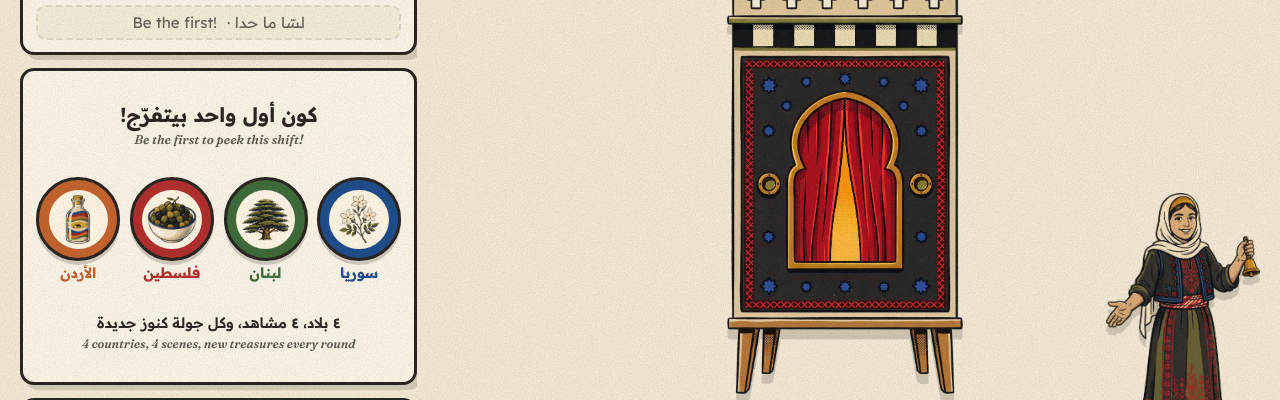
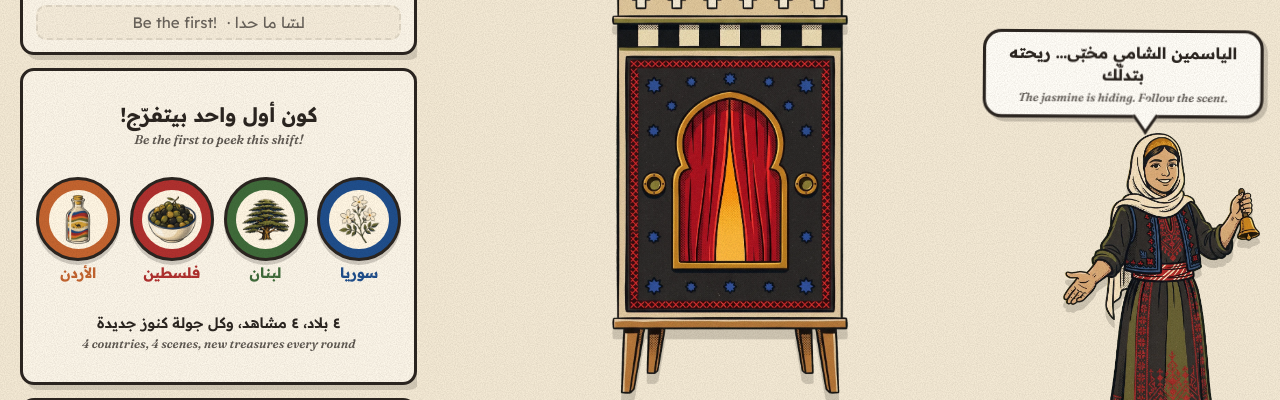
Before and after one commit to IyadAbouelseoud/computer-club-resources, a plain HTML site: page levant/index.html in a window 1280 px wide. Shown: the part 283-683 px from the top of the page. Drawn offline with Linux system fonts and the light colour scheme.

Commit message:
Levant booth: bigger hakawati with a rotating funny speech bubble (separate lines per shift, live golden-hour and champion lines)
Co-Authored-By: Claude Opus 5.5 <noreply@anthropic.com>
Claude-Session: https://claude.ai/code/session_01YRXz8KyLizgreZHW4aB3Bi

```diff
--- a/levant/css/sandouq.css
+++ b/levant/css/sandouq.css
@@ -35,8 +35,18 @@ small{display:block;font-family:var(--en-display);font-style:italic;font-weight:
 .box-art{flex:1;min-height:0;width:100%;display:flex;justify-content:center}
 .box-art svg,.box-art img{height:100%;width:auto;max-width:100%;object-fit:contain;filter:drop-shadow(0 10px 0 rgba(43,37,32,.18))}
 .box-wrap:hover .box-art svg{transform:translateY(-2px)}
-.hak{position:absolute;right:0;bottom:8%;height:50%;width:auto;pointer-events:none;filter:drop-shadow(0 8px 0 rgba(43,37,32,.18))}
-@media (max-aspect-ratio:1/1){.hak{height:44%}}
+.hak{position:absolute;right:0;bottom:6%;height:64%;pointer-events:none}
+.hak img{height:100%;width:auto;display:block;filter:drop-shadow(0 8px 0 rgba(43,37,32,.18))}
+.bub{position:absolute;bottom:calc(100% + 14px);right:0;width:max-content;max-width:min(270px,24vw);background:#FFFDF7;border:3px solid var(--ink);border-radius:18px;
+  padding:9px 14px 10px;box-shadow:4px 4px 0 rgba(43,37,32,.2);text-align:center;transform-origin:70% 120%}
+.bub::after{content:"";position:absolute;top:100%;right:38%;width:18px;height:18px;background:#FFFDF7;border:3px solid var(--ink);border-top:0;border-left:0;
+  transform:translateY(-9px) rotate(45deg) skew(10deg,10deg)}
+.bub b{display:block;font-size:clamp(14px,1.9vmin,19px);line-height:1.4}
+.bub small{font-size:clamp(11px,1.4vmin,14px);margin-top:3px;line-height:1.3}
+.bub:empty{display:none}
+.bub.pop{animation:bubPop .45s cubic-bezier(.3,1.5,.5,1) both}
+@keyframes bubPop{from{transform:scale(.3) rotate(-6deg);opacity:0}to{transform:none;opacity:1}}
+@media (max-aspect-ratio:1/1){.hak{height:54%}.bub{max-width:min(240px,42vw)}}
 .cta{flex:none;display:inline-flex;flex-direction:column;align-items:center;background:var(--red);color:#FFF6E3;border:3px solid var(--ink);border-radius:999px;
   padding:.35em 2.2em .45em;box-shadow:0 5px 0 var(--ink);animation:pulse 1.8s ease-in-out infinite}
 .cta b{font-family:var(--ar-display);font-size:clamp(26px,4.4vmin,46px);line-height:1.3}
@@ -332,3 +342,5 @@ small{display:block;font-family:var(--en-display);font-style:italic;font-weight:
 .goal-tag{margin:0;font-weight:600;font-size:clamp(13px,1.8vmin,17px);line-height:1.4}
 .goal-tag small{font-size:.85em;margin-top:2px}
 @container (max-width:260px){.goal-art{grid-template-columns:repeat(2,minmax(0,1fr))}.ga i{max-width:70px}}
+
+@media (min-aspect-ratio:1/1){.box-wrap:has(.hak) .box-art{padding-right:min(18vw,230px)}.box-wrap:has(.hak) .cta{margin-right:min(18vw,230px)}}
--- a/levant/js/game.js
+++ b/levant/js/game.js
@@ -118,6 +118,57 @@
     </svg>`;
   }
 
+  // ---------- the hakawati's speech bubble: funny lines, one set per shift ----------
+  const QUIPS = {
+    boys: [
+      ['يا شباب! الصندوق ما بيعضّ… تعا تفرّج', 'Guys! The box doesn’t bite. Come peek.'],
+      ['صرلي ١٠٠ سنة عم بحكي قصص، وإنت لسّا واقف؟', '100 years telling stories and you’re still standing there?'],
+      ['الطربوش مش للبيع… بس الكنوز ببلاش', 'The tarboush isn’t for sale. The treasures are free.'],
+      ['سمعت إنك أسرع واحد بالجامعة؟ ورجيني', 'Heard you’re the fastest at uni? Prove it.'],
+      ['الجرس مش للزينة! طن طن… تعا لهون', 'This bell isn’t decoration! Ding ding, over here.'],
+      ['مش لازم تحكي شامي… بس لازم تتفرّج', 'No Shami needed. Just peek.'],
+      ['ما بتعرف شو هي الركوة؟ ولا يهمك، الصندوق بيعلّمك', 'Don’t know what a rakweh is? The box will teach you.'],
+      ['جيب صاحبك، الحماس بيصير دبل', 'Bring your friend. Double the hype.'],
+      ['الكعكة مخبّاية أحسن مني بالغميضة', 'The ka’ak plays hide-and-seek better than me.'],
+      ['قهوة بلا هيل متل جولة بلا فوز… جرّب حظك', 'Coffee without cardamom is like a round without a win.'],
+      ['تيتا كانت تلاقي الكنوز بـ ١٠ ثواني… وإنت؟', 'My teta found them in 10 seconds. You?'],
+      ['خلّص محاضرتك وتعا… أو لا، تعا هلّق', 'Finish your lecture and come. Actually, come now.']
+    ],
+    girls: [
+      ['يا صبايا! الصندوق ما بيعضّ… تعي تفرّجي', 'Ladies! The box doesn’t bite. Come peek.'],
+      ['تيتا علّمتني القصص، وأنا بعلّمك الكنوز', 'Teta taught me the stories. I’ll show you the treasures.'],
+      ['الكنافة مخبّاية… لا تقوليلي إنك ما بتحبي الكنافة', 'The knafeh is hiding. Don’t tell me you don’t love knafeh.'],
+      ['التطريز أصعب من هاللعبة، صدّقيني', 'Tatreez is harder than this game, trust me.'],
+      ['سمعت إنك أسرع وحدة بالجامعة؟ ورجيني', 'Heard you’re the fastest at uni? Prove it.'],
+      ['الجرس مش للزينة! طن طن… تعي لهون', 'This bell isn’t decoration! Ding ding, over here.'],
+      ['مش لازم تحكي شامي… بس لازم تتفرّجي', 'No Shami needed. Just peek.'],
+      ['ما بتعرفي شو هي الركوة؟ ولا يهمك، الصندوق بيعلّمك', 'Don’t know what a rakweh is? The box will teach you.'],
+      ['جيبي صاحبتك، الحماس بيصير دبل', 'Bring your friend. Double the hype.'],
+      ['الياسمين الشامي مخبّى… ريحته بتدلّك', 'The jasmine is hiding. Follow the scent.'],
+      ['عيونك حلوين… بس هل هنّي سريعين؟', 'Lovely eyes. But are they fast?'],
+      ['خلّصي محاضرتك وتعي… أو لا، تعي هلّق', 'Finish your lecture and come. Actually, come now.']
+    ]
+  };
+  let bubLast = -1, bubN = 0;
+  function bubLines() {
+    const g = cfg.shift === 'girls', L = (QUIPS[cfg.shift] || QUIPS.boys).slice(), live = [];
+    const gh = golden();
+    if (gh.on) live.push(['الساعة الذهبية!! المصاري دبل، ركضوا!', 'Golden hour!! Double cash. RUN!']);
+    const top = board()[0];
+    if (top) live.push([`«${esc(top.n)}» عامل${g ? 'ة' : ''} حال${g ? 'ها' : 'و'} بطل${g ? 'ة' : ''} بـ ${top.t.toFixed(1)} ثانية… مين بيكسر الرقم؟`, `${esc(top.n)} thinks they’re the champ at ${top.t.toFixed(1)}s. Who beats it?`]);
+    return { L, live };
+  }
+  function rotateBub() {
+    const b = $('#bub'); if (!b) return;
+    const { L, live } = bubLines();
+    let line;
+    if (live.length && bubN++ % 3 === 0) line = live[Math.floor(Math.random() * live.length)];
+    else { let i; do { i = Math.floor(Math.random() * L.length); } while (i === bubLast && L.length > 1); bubLast = i; line = L[i]; }
+    b.innerHTML = `<b>${line[0]}</b><small lang="en" dir="ltr">${line[1]}</small>`;
+    b.classList.remove('pop'); void b.offsetWidth; b.classList.add('pop');
+  }
+  setInterval(() => { if (screen === 'attract') rotateBub(); }, 4800);
+
   // ---------- attract ----------
   const CALLS = [
     ['تعا تفرّج يا سلام! الدنيا كلها بهالصندوق', 'Come and see! The whole Levant fits in this box.'],
@@ -136,7 +187,7 @@
     $('#boxArt').innerHTML = MAN['box'] ? '<img src="assets/box.webp" alt="صندوق الدنيا" draggable="false">' : boxSVG();
     const hk = $('.hak'); if (hk) hk.remove();
     const hkey = MAN['hakawati-' + cfg.shift] ? 'hakawati-' + cfg.shift : MAN['hakawati'] ? 'hakawati' : null;
-    if (hkey) $('#peekBtn').insertAdjacentHTML('beforeend', `<img class="hak" src="assets/${hkey}.webp" alt="" draggable="false">`);
+    if (hkey) { $('#peekBtn').insertAdjacentHTML('beforeend', `<span class="hak"><span class="bub" id="bub"></span><img src="assets/${hkey}.webp" alt="" draggable="false"></span>`); bubLast = -1; rotateBub(); }
     $('.gc-ic').innerHTML = art('golden');
     $('#goalArt').innerHTML = ORDER.map((c) => { const C = S.COUNTRIES[c]; return `<span class="ga" style="--c:${C.color}"><i>${art(C.emblem)}</i><b>${C.ar}</b><small lang="en" dir="ltr">${C.en}</small></span>`; }).join('');
     renderBoard(); tickGold(); renderShiftSw();
```
Also changed, not shown: levant/index.html (+6 -6 lines).
